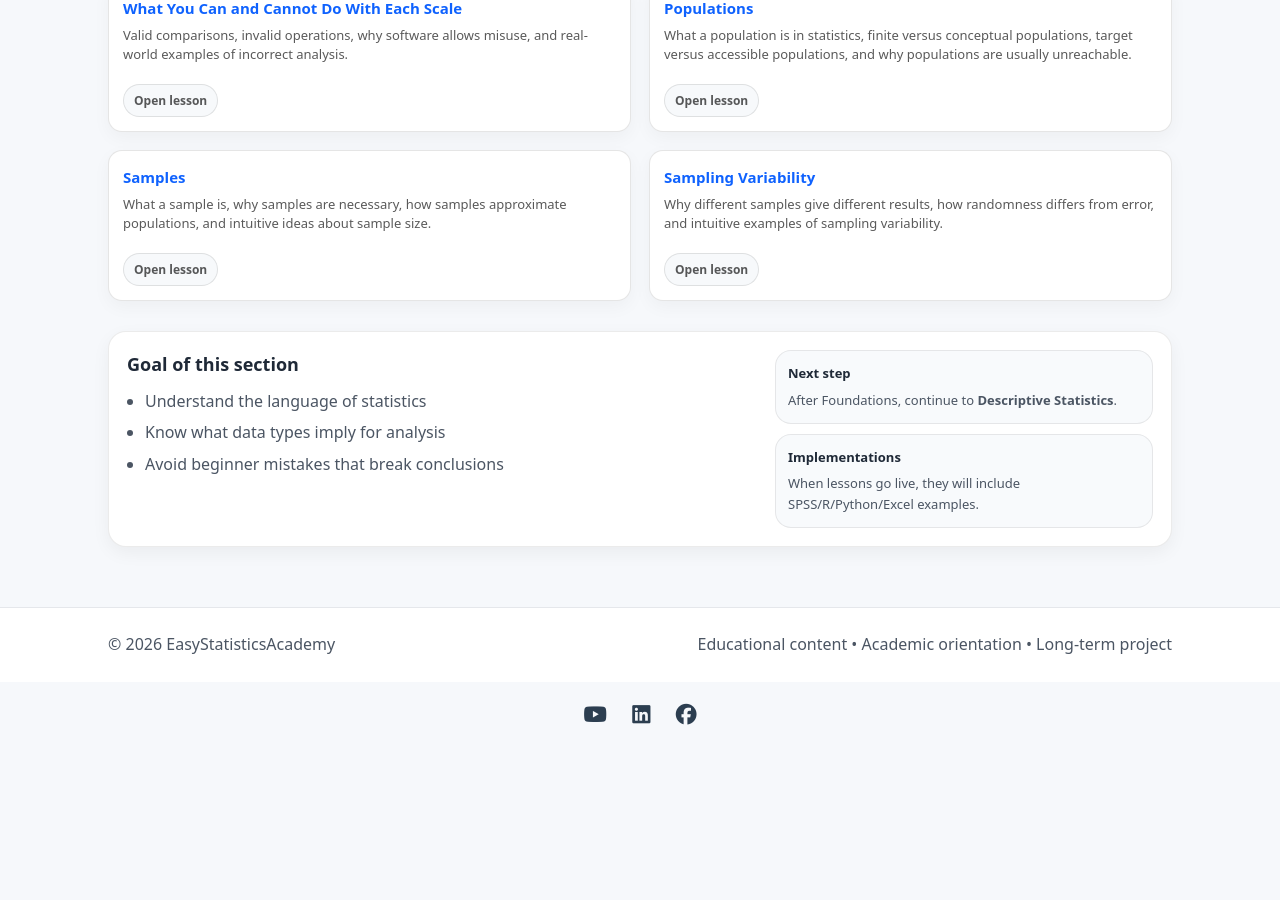
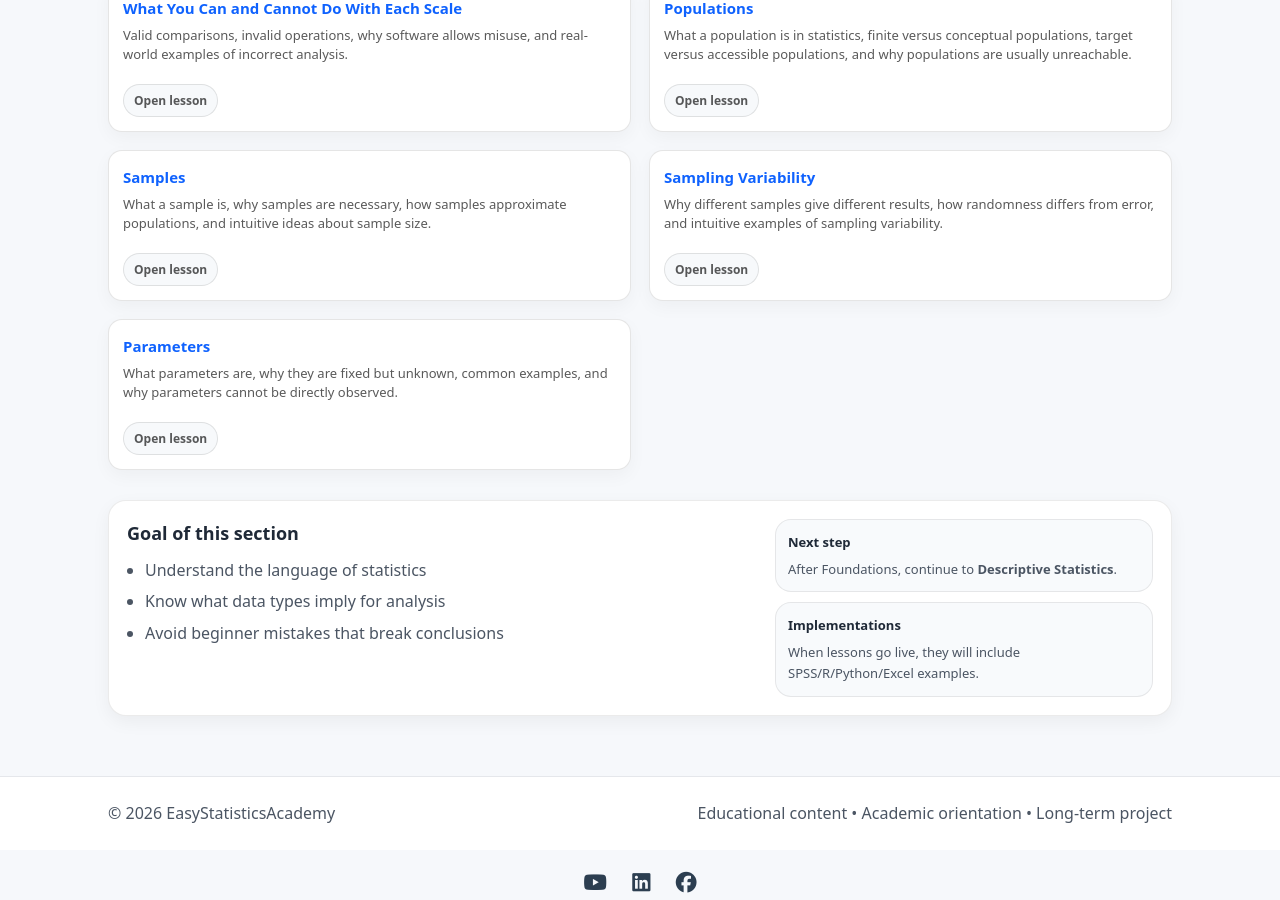
Before and after one commit to ammar-homaida-statistics/easystatisticsacademy, a Jekyll site: the page built from foundations/index.md, in a window 1280 px wide and 900 px high, scrolled down 1593 px. Built offline with Jekyll 4.4.1, drawn with Linux system fonts in a browser that asks for light colours; our own code applies the rules of GitHub Pages for plain Markdown files; before the commit the page ends 2324 px from its top, so only the background shows below that.

Commit message:
Add lesson card

```diff
--- a/foundations/index.md
+++ b/foundations/index.md
@@ -303,6 +303,22 @@ sidebar: true
     Open lesson
   </a>
 </div>
+<div class="card lesson-card">
+  <h3>
+    <a href="/foundations/parameters/">
+      Parameters
+    </a>
+  </h3>
+
+  <p>
+    What parameters are, why they are fixed but unknown,
+    common examples, and why parameters cannot be directly observed.
+  </p>
+
+  <a class="pill" href="/foundations/parameters/">
+    Open lesson
+  </a>
+</div>
 </div>
 
 
```
